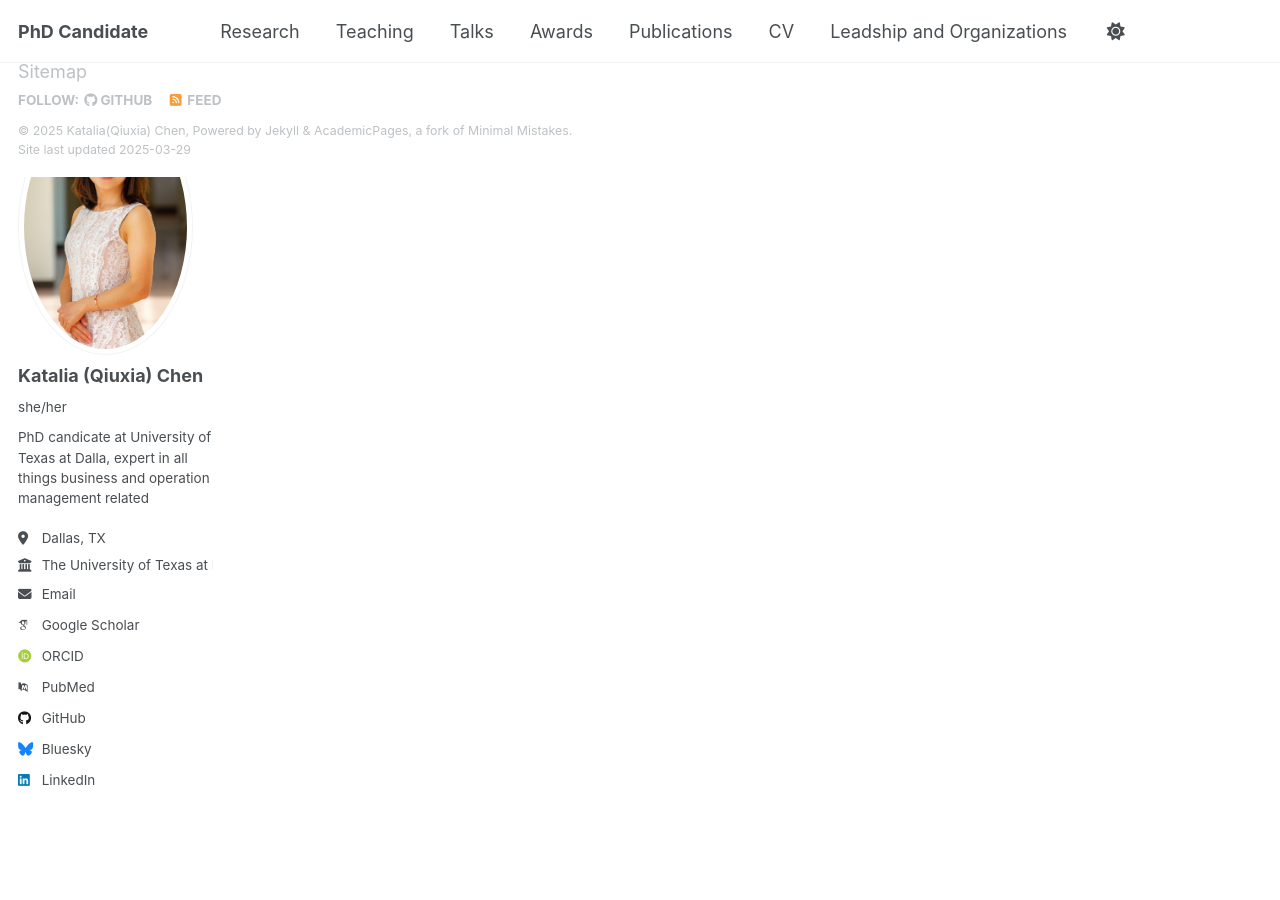
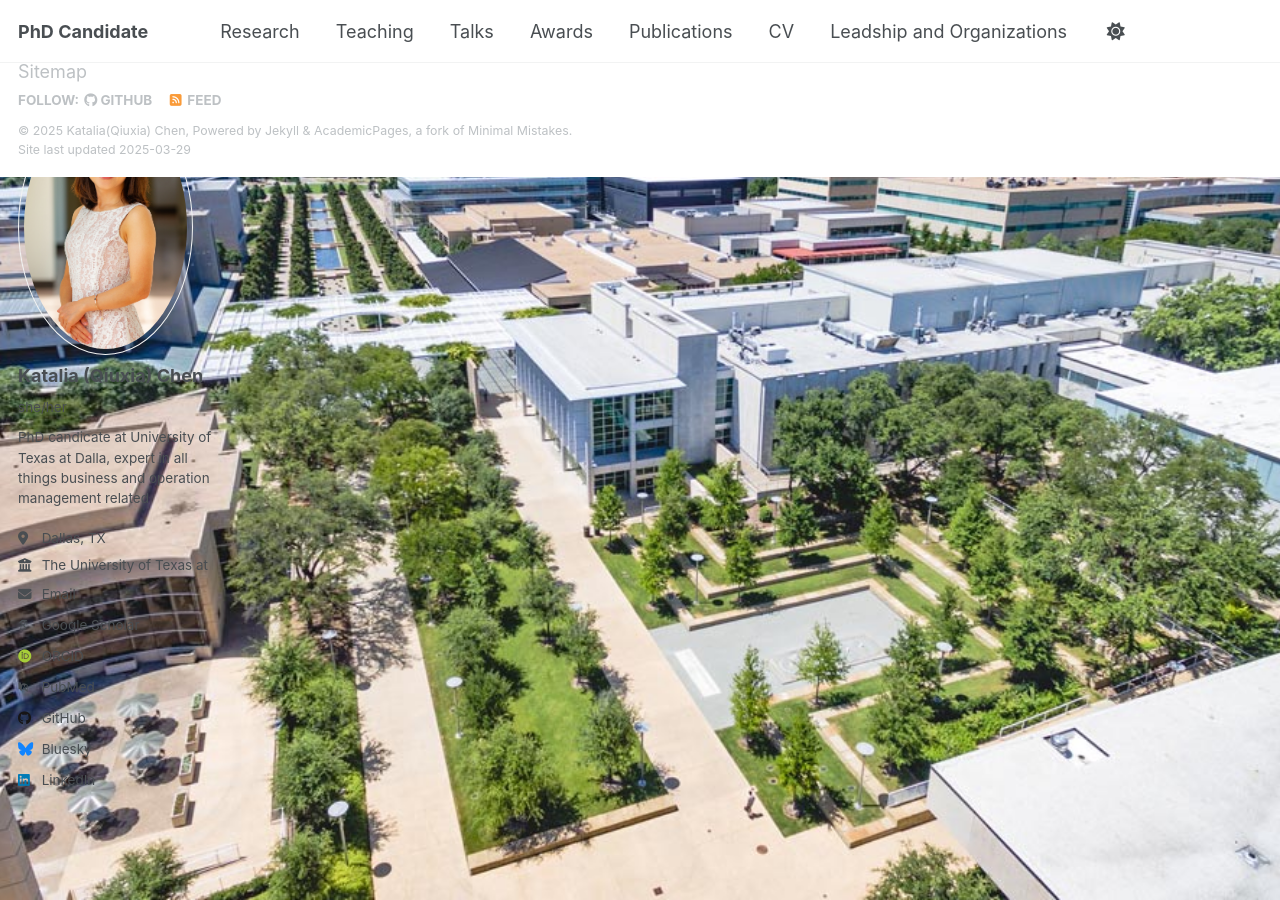
Before and after one commit to qxc2/Katalia_Qiuxia_Chen_v1, a Jekyll site: the page built from _pages/category-archive.html, in a window 1280 px wide. Built offline with Jekyll 4.4.1, drawn with Linux system fonts in a browser that asks for light colours; some web fonts are replaced.

Commit message:
Update main.scss

```diff
--- a/assets/css/main.scss
+++ b/assets/css/main.scss
@@ -46,7 +46,13 @@ body {
     padding: 0;
 }
 
-.border-background::before {
+body {
+    margin: 0;
+    padding: 0;
+    background-color: white; /* Fallback color */
+}
+
+body::before {
     content: "";
     position: fixed;
     top: 0;
@@ -58,5 +64,14 @@ body {
     background-position: center;
     background-repeat: no-repeat;
     z-index: -1;
-    filter: brightness(0.6); /* Adjust transparency */
 }
+
+.main-container {
+    max-width: 900px; /* Adjust based on your content width */
+    margin: auto;
+    background-color: white;
+    padding: 20px;
+    position: relative;
+    z-index: 1;
+    box-shadow: 0px 0px 20px rgba(0, 0, 0, 0.2); /* Optional shadow */
+}
```
